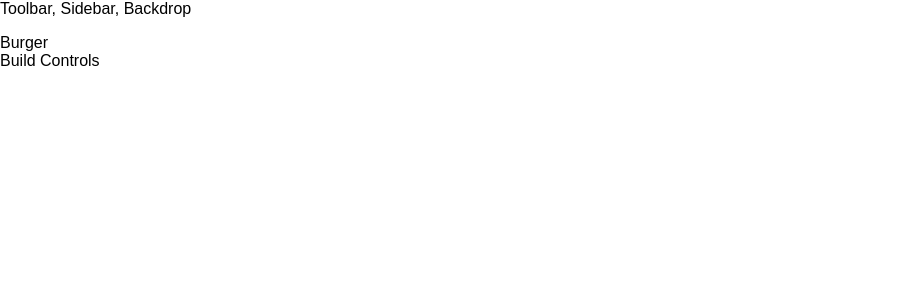
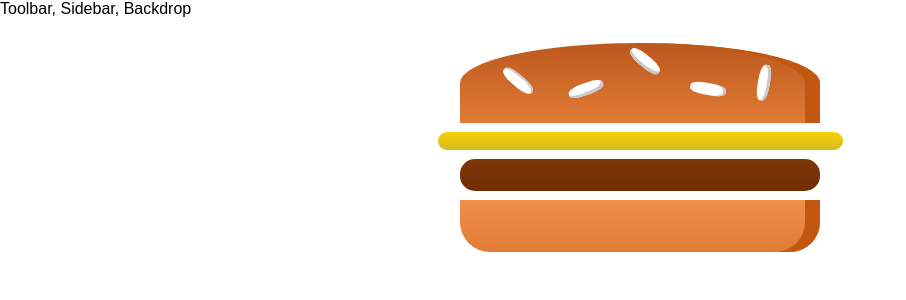
Before and after one commit to jalrax/awesome-burger-app, a React (Create React App) app: page / in a window 1280 px wide. Shown: the top 300 px of the page, without its empty margins (0-906 px from the left). Built offline with nearby package versions, Linux system fonts and the light colour scheme.

Commit message:
Hardcoded burger

```diff
--- a/package.json
+++ b/package.json
@@ -3,6 +3,7 @@
   "version": "0.1.0",
   "private": true,
   "dependencies": {
+    "prop-types": "^15.6.2",
     "react": "^16.4.1",
     "react-dom": "^16.4.1",
     "react-scripts": "1.1.4",
--- a/src/components/Burger/Burger.js
+++ b/src/components/Burger/Burger.js
@@ -0,0 +1,42 @@
+import React from 'react';
+import styled from 'styled-components';
+
+import BurgerIngredient from './BurgerIngredient/BurgerIngredient';
+
+const Wrapper = styled.div`
+    width: 100%;
+    height: 250px;
+    margin: auto;
+    overflow: auto;
+    text-align: center;
+    font-weight: bold;
+    font-size: 1.2rem;
+
+  @media (min-width: 1000px) and (min-height: 700px) {
+    width: 700px;
+    height: 600px;
+  }
+
+  @media (min-width: 500px) and (min-height: 401px) {
+    width: 450px;
+    height: 400px;
+  }
+
+  @media (min-width: 500px) and (max-height: 400px) {
+    width: 350px;
+    height: 300px;
+  }
+`;
+
+const burger = (props) => {
+    return (
+        <Wrapper>
+            <BurgerIngredient type={ 'bread-top' } />
+            <BurgerIngredient type={ 'cheese' } />
+            <BurgerIngredient type={ 'meat' } />
+            <BurgerIngredient type={ 'bread-bottom' } />
+        </Wrapper>
+    );
+};
+
+export default burger;
--- /dev/null
+++ b/src/components/Burger/BurgerIngredient/BurgerIngredient.js
@@ -0,0 +1,154 @@
+import React, { Component } from 'react';
+import styled from 'styled-components';
+import PropTypes from 'prop-types';
+
+const BreadBottom = styled.div`
+    height: 13%;
+    width: 80%;
+    background: linear-gradient(#F08E4A, #e27b36);
+    border-radius: 0 0 30px 30px;
+    box-shadow: inset -15px 0 #c15711;
+    margin: 2% auto;
+`;
+
+const BreadTop = styled.div`
+    height: 20%;
+    width: 80%;
+    background: linear-gradient(#bc581e, #e27b36);
+    border-radius: 50% 50% 0 0;
+    box-shadow: inset -15px 0 #c15711;
+    margin: 2% auto;
+    position: relative;
+`;
+
+const Seeds1 = styled.div`
+    width: 10%;
+    height: 15%;
+    position: absolute;
+    background-color: white;
+    left: 30%;
+    top: 50%;
+    border-radius: 40%;
+    transform: rotate(-20deg);
+    box-shadow: inset -2px -3px #c9c9c9;
+
+  &:after {
+    content: "";
+    width: 100%;
+    height: 100%;
+    position: absolute;
+    background-color: white;
+    left: -170%;
+    top: -260%;
+    border-radius: 40%;
+    transform: rotate(60deg);
+    box-shadow: inset -1px 2px #c9c9c9;
+  }
+
+  &:before {
+    content: "";
+    width: 100%;
+    height: 100%;
+    position: absolute;
+    background-color: white;
+    left: 180%;
+    top: -50%;
+    border-radius: 40%;
+    transform: rotate(60deg);
+    box-shadow: inset -1px -3px #c9c9c9;
+  }
+`;
+
+const Seeds2 = styled.div`
+    width: 10%;
+    height: 15%;
+    position: absolute;
+    background-color: white;
+    left: 64%;
+    top: 50%;
+    border-radius: 40%;
+    transform: rotate(10deg);
+    box-shadow: inset -3px 0 #c9c9c9;
+
+  &:before {
+    content: "";
+    width: 100%;
+    height: 100%;
+    position: absolute;
+    background-color: white;
+    left: 150%;
+    top: -130%;
+    border-radius: 40%;
+    transform: rotate(90deg);
+    box-shadow: inset 1px 3px #c9c9c9;
+  }
+`;
+
+const Meat = styled.div`
+width: 80%;
+    height: 8%;
+    background: linear-gradient(#7f3608, #702e05);
+    margin: 2% auto;
+    border-radius: 15px;
+`;
+
+const Cheese = styled.div`
+    width: 90%;
+    height: 4.5%;
+    margin: 2% auto;
+    background: linear-gradient(#f4d004, #d6bb22);
+    border-radius: 20px;
+    `;
+
+const Salad = styled.div`
+    width: 85%;
+    height: 7%;
+    margin: 2% auto;
+    background: linear-gradient(#228c1d, #91ce50);
+    border-radius: 20px;
+`;
+
+const Bacon = styled.div`
+    width: 80%;
+    height: 3%;
+    background: linear-gradient(#bf3813, #c45e38);
+    margin: 2% auto;
+`;
+
+class BurgerIngredient extends Component {
+
+    render() {
+        let ingredient = null;
+
+        switch (this.props.type) {
+            case ('bread-bottom'):
+                ingredient = <BreadBottom />;
+                break;
+            case ('bread-top'):
+                ingredient = <BreadTop> <Seeds1 /> <Seeds2 /> </BreadTop>;
+                break;
+            case ('meat'):
+                ingredient = <Meat />;
+                break;
+            case ('cheese'):
+                ingredient = <Cheese />;
+                break;
+            case ('salad'):
+                ingredient = <Salad />;
+                break;
+            case ('bacon'):
+                ingredient = <Bacon />;
+                break;
+            default:
+                ingredient = null;
+        }
+
+        return ingredient;
+    }
+}
+
+BurgerIngredient.propTypes = {
+    type: PropTypes.string.isRequired
+};
+
+export default BurgerIngredient;
--- a/src/containers/BurgerBuilder/BurgerBuilder.js
+++ b/src/containers/BurgerBuilder/BurgerBuilder.js
@@ -1,11 +1,12 @@
 import React, { Component } from 'react';
+import Burger from '../../components/Burger/Burger';
 
 class BurgerBuilder extends Component {
     render() {
         return (
             <React.Fragment>
-                <div>Burger</div>
-                <div>Build Controls</div>
+                <Burger />
+                { /*<div>Build Controls</div>*/ }
             </React.Fragment>
         );
     }
```
Also changed, not shown: src/components/Burger/BurgerIngridient/BurgerIngridient.js (deleted).
